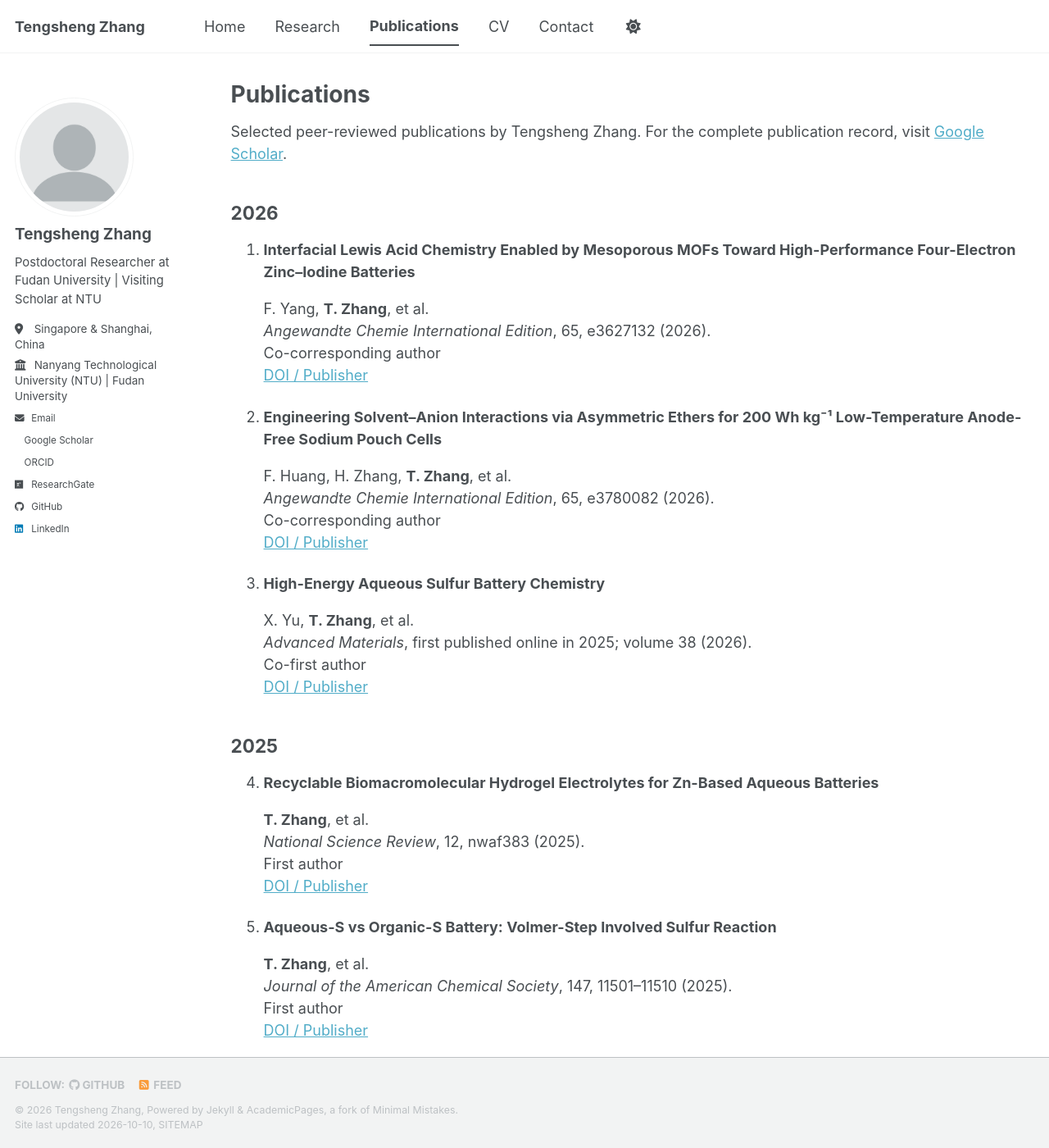
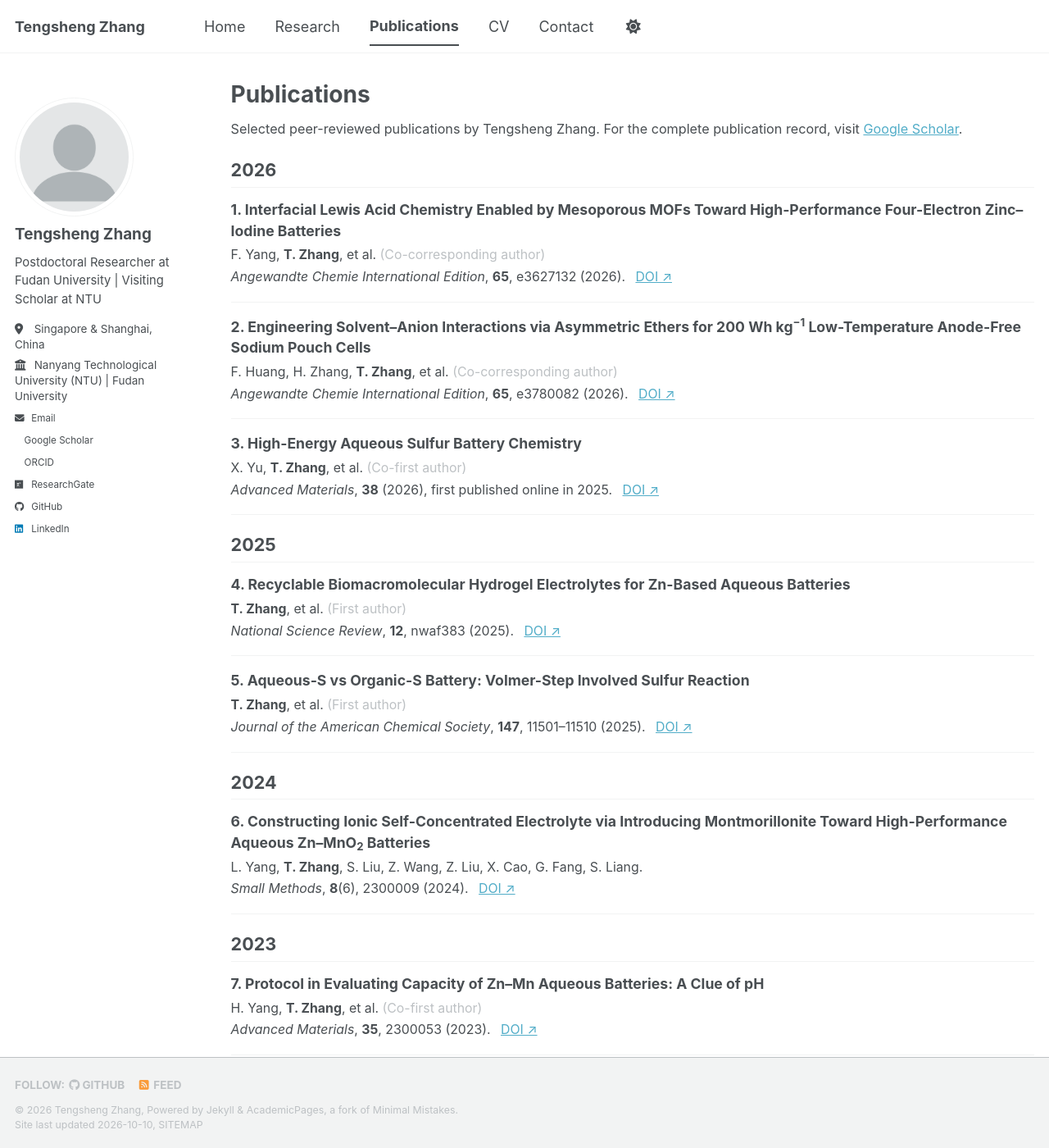
Before and after one commit to ryanzts/ryanzts.github.io, a Jekyll site: the page built from _pages/publications.html, in a window 1280 px wide and 1400 px high. Shown: the whole window at 82% size. Built offline with Jekyll 4.4.1, drawn with Linux system fonts in a browser that asks for light colours; a style sheet for code colours, icons or effects is not loaded; some of the changed text lies outside the part shown.

Commit message:
Update publications.html

```diff
--- a/_pages/publications.html
+++ b/_pages/publications.html
@@ -5,130 +5,240 @@ permalink: /publications/
 author_profile: true
 ---
 
-<p>
+<style>
+/* Compact Publications - Tengsheng Zhang */
+
+.compact-publications {
+  margin-top: 16px;
+}
+
+.compact-publications .pub-year {
+  font-size: 1.2em;
+  font-weight: 700;
+  margin: 24px 0 14px;
+  padding-bottom: 7px;
+  border-bottom: 1px solid var(--global-border-color, #e5e5e5);
+}
+
+.compact-publications .pub-entry {
+  margin: 0 0 17px;
+  padding: 0 0 15px;
+  border-bottom: 1px solid var(--global-border-color, #e5e5e5);
+}
+
+.compact-publications .pub-title {
+  font-size: 0.98em;
+  font-weight: 700;
+  line-height: 1.45;
+  margin: 0 0 5px !important;
+}
+
+.compact-publications .pub-entry p {
+  font-size: 0.88em;
+  line-height: 1.5;
+  margin: 3px 0 !important;
+  padding: 0 !important;
+}
+
+.compact-publications .pub-role {
+  color: var(--global-text-color-light, #777);
+}
+
+.compact-publications .pub-link {
+  margin-left: 8px;
+  white-space: nowrap;
+}
+
+.compact-publications .pub-intro {
+  margin: 0 0 18px !important;
+  font-size: 0.9em;
+  line-height: 1.6;
+}
+</style>
+
+<div class="compact-publications">
+
+<p class="pub-intro">
 Selected peer-reviewed publications by Tengsheng Zhang.
 For the complete publication record, visit
-<a href="https://scholar.google.com/citations?user=YnoVaL8AAAAJ">
-Google Scholar</a>.
+<a href="https://scholar.google.com/citations?user=YnoVaL8AAAAJ">Google Scholar</a>.
 </p>
 
-<h2>2026</h2>
-<ol>
-  <li>
-    <strong>Interfacial Lewis Acid Chemistry Enabled by Mesoporous MOFs Toward High-Performance Four-Electron Zinc–Iodine Batteries</strong>
-    <p>F. Yang, <strong>T. Zhang</strong>, et al.<br>
+<h2 class="pub-year">2026</h2>
+
+<div class="pub-entry">
+  <div class="pub-title">
+    1. Interfacial Lewis Acid Chemistry Enabled by Mesoporous MOFs Toward High-Performance Four-Electron Zinc–Iodine Batteries
+  </div>
+  <p>
+    F. Yang, <strong>T. Zhang</strong>, et al.
+    <span class="pub-role">(Co-corresponding author)</span>
+  </p>
+  <p>
     <em>Angewandte Chemie International Edition</em>,
-    65, e3627132 (2026).<br>
-    Co-corresponding author<br>
-    <a href="https://doi.org/10.1002/anie.3627132">DOI / Publisher</a></p>
-  </li>
+    <strong>65</strong>, e3627132 (2026).
+    <a class="pub-link" href="https://doi.org/10.1002/anie.3627132">DOI ↗</a>
+  </p>
+</div>
 
-  <li>
-    <strong>Engineering Solvent–Anion Interactions via Asymmetric Ethers for 200 Wh kg⁻¹ Low-Temperature Anode-Free Sodium Pouch Cells</strong>
-    <p>F. Huang, H. Zhang, <strong>T. Zhang</strong>, et al.<br>
+<div class="pub-entry">
+  <div class="pub-title">
+    2. Engineering Solvent–Anion Interactions via Asymmetric Ethers for 200 Wh kg<sup>−1</sup> Low-Temperature Anode-Free Sodium Pouch Cells
+  </div>
+  <p>
+    F. Huang, H. Zhang, <strong>T. Zhang</strong>, et al.
+    <span class="pub-role">(Co-corresponding author)</span>
+  </p>
+  <p>
     <em>Angewandte Chemie International Edition</em>,
-    65, e3780082 (2026).<br>
-    Co-corresponding author<br>
-    <a href="https://doi.org/10.1002/anie.3780082">DOI / Publisher</a></p>
-  </li>
+    <strong>65</strong>, e3780082 (2026).
+    <a class="pub-link" href="https://doi.org/10.1002/anie.3780082">DOI ↗</a>
+  </p>
+</div>
 
-  <li>
-    <strong>High-Energy Aqueous Sulfur Battery Chemistry</strong>
-    <p>X. Yu, <strong>T. Zhang</strong>, et al.<br>
+<div class="pub-entry">
+  <div class="pub-title">
+    3. High-Energy Aqueous Sulfur Battery Chemistry
+  </div>
+  <p>
+    X. Yu, <strong>T. Zhang</strong>, et al.
+    <span class="pub-role">(Co-first author)</span>
+  </p>
+  <p>
     <em>Advanced Materials</em>,
-    first published online in 2025; volume 38 (2026).<br>
-    Co-first author<br>
-    <a href="https://doi.org/10.1002/adma.202507561">DOI / Publisher</a></p>
-  </li>
-</ol>
+    <strong>38</strong> (2026), first published online in 2025.
+    <a class="pub-link" href="https://doi.org/10.1002/adma.202507561">DOI ↗</a>
+  </p>
+</div>
 
-<h2>2025</h2>
-<ol start="4">
-  <li>
-    <strong>Recyclable Biomacromolecular Hydrogel Electrolytes for Zn-Based Aqueous Batteries</strong>
-    <p><strong>T. Zhang</strong>, et al.<br>
+<h2 class="pub-year">2025</h2>
+
+<div class="pub-entry">
+  <div class="pub-title">
+    4. Recyclable Biomacromolecular Hydrogel Electrolytes for Zn-Based Aqueous Batteries
+  </div>
+  <p>
+    <strong>T. Zhang</strong>, et al.
+    <span class="pub-role">(First author)</span>
+  </p>
+  <p>
     <em>National Science Review</em>,
-    12, nwaf383 (2025).<br>
-    First author<br>
-    <a href="https://doi.org/10.1093/nsr/nwaf383">DOI / Publisher</a></p>
-  </li>
+    <strong>12</strong>, nwaf383 (2025).
+    <a class="pub-link" href="https://doi.org/10.1093/nsr/nwaf383">DOI ↗</a>
+  </p>
+</div>
 
-  <li>
-    <strong>Aqueous-S vs Organic-S Battery: Volmer-Step Involved Sulfur Reaction</strong>
-    <p><strong>T. Zhang</strong>, et al.<br>
+<div class="pub-entry">
+  <div class="pub-title">
+    5. Aqueous-S vs Organic-S Battery: Volmer-Step Involved Sulfur Reaction
+  </div>
+  <p>
+    <strong>T. Zhang</strong>, et al.
+    <span class="pub-role">(First author)</span>
+  </p>
+  <p>
     <em>Journal of the American Chemical Society</em>,
-    147, 11501–11510 (2025).<br>
-    First author<br>
-    <a href="https://doi.org/10.1021/jacs.5c01727">DOI / Publisher</a></p>
-  </li>
-</ol>
+    <strong>147</strong>, 11501–11510 (2025).
+    <a class="pub-link" href="https://doi.org/10.1021/jacs.5c01727">DOI ↗</a>
+  </p>
+</div>
 
-<h2>2024</h2>
-<ol start="6">
-  <li>
-    <strong>Constructing Ionic Self-Concentrated Electrolyte via Introducing Montmorillonite Toward High-Performance Aqueous Zn–MnO<sub>2</sub> Batteries</strong>
-    <p>
-      L. Yang, <strong>T. Zhang</strong>, S. Liu,
-      Z. Wang, Z. Liu, X. Cao, G. Fang, S. Liang.<br>
-      <em>Small Methods</em>,
-      <strong>8</strong>(6), 2300009 (2024).<br>
-      <a href="https://doi.org/10.1002/smtd.202300009">
-        DOI / Publisher
-      </a>
-    </p>
-  </li>
-</ol>
+<h2 class="pub-year">2024</h2>
 
-<h2>2023</h2>
-<ol start="6">
-  <li>
-    <strong>Protocol in Evaluating Capacity of Zn–Mn Aqueous Batteries: A Clue of pH</strong>
-    <p>H. Yang, <strong>T. Zhang</strong>, et al.<br>
+<div class="pub-entry">
+  <div class="pub-title">
+    6. Constructing Ionic Self-Concentrated Electrolyte via Introducing Montmorillonite Toward High-Performance Aqueous Zn–MnO<sub>2</sub> Batteries
+  </div>
+  <p>
+    L. Yang, <strong>T. Zhang</strong>, S. Liu,
+    Z. Wang, Z. Liu, X. Cao, G. Fang, S. Liang.
+  </p>
+  <p>
+    <em>Small Methods</em>,
+    <strong>8</strong>(6), 2300009 (2024).
+    <a class="pub-link" href="https://doi.org/10.1002/smtd.202300009">DOI ↗</a>
+  </p>
+</div>
+
+<h2 class="pub-year">2023</h2>
+
+<div class="pub-entry">
+  <div class="pub-title">
+    7. Protocol in Evaluating Capacity of Zn–Mn Aqueous Batteries: A Clue of pH
+  </div>
+  <p>
+    H. Yang, <strong>T. Zhang</strong>, et al.
+    <span class="pub-role">(Co-first author)</span>
+  </p>
+  <p>
     <em>Advanced Materials</em>,
-    35, 2300053 (2023).<br>
-    Co-first author<br>
-    <a href="https://doi.org/10.1002/adma.202300053">DOI / Publisher</a></p>
-  </li>
-</ol>
+    <strong>35</strong>, 2300053 (2023).
+    <a class="pub-link" href="https://doi.org/10.1002/adma.202300053">DOI ↗</a>
+  </p>
+</div>
 
-<h2>2022</h2>
-<ol start="7">
-  <li>
-    <strong>Redox Mediator Chemistry Regulated Aqueous Batteries: Insights into Mechanisms and Prospects</strong>
-    <p><strong>T. Zhang</strong>, et al.<br>
+<h2 class="pub-year">2022</h2>
+
+<div class="pub-entry">
+  <div class="pub-title">
+    8. Redox Mediator Chemistry Regulated Aqueous Batteries: Insights into Mechanisms and Prospects
+  </div>
+  <p>
+    <strong>T. Zhang</strong>, et al.
+    <span class="pub-role">(First author)</span>
+  </p>
+  <p>
     <em>CCS Chemistry</em>,
-    4, 2874–2887 (2022).<br>
-    First author<br>
-    <a href="https://doi.org/10.31635/ccschem.022.202202125">DOI / Publisher</a></p>
-  </li>
+    <strong>4</strong>, 2874–2887 (2022).
+    <a class="pub-link" href="https://doi.org/10.31635/ccschem.022.202202125">DOI ↗</a>
+  </p>
+</div>
 
-  <li>
-    <strong>A Solid-to-Solid Metallic Conversion Electrochemistry Toward 91% Zinc Utilization for Sustainable Aqueous Batteries</strong>
-    <p>Z. Hou, <strong>T. Zhang</strong>, et al.<br>
+<div class="pub-entry">
+  <div class="pub-title">
+    9. A Solid-to-Solid Metallic Conversion Electrochemistry Toward 91% Zinc Utilization for Sustainable Aqueous Batteries
+  </div>
+  <p>
+    Z. Hou, <strong>T. Zhang</strong>, et al.
+    <span class="pub-role">(Co-first author)</span>
+  </p>
+  <p>
     <em>Science Advances</em>,
-    8, eabp8960 (2022).<br>
-    Co-first author<br>
-    <a href="https://doi.org/10.1126/sciadv.abp8960">DOI / Publisher</a></p>
-  </li>
-</ol>
+    <strong>8</strong>, eabp8960 (2022).
+    <a class="pub-link" href="https://doi.org/10.1126/sciadv.abp8960">DOI ↗</a>
+  </p>
+</div>
 
-<h2>2020</h2>
-<ol start="9">
-  <li>
-    <strong>Fundamentals and Perspectives in Developing Zinc-Ion Battery Electrolytes: A Comprehensive Review</strong>
-    <p><strong>T. Zhang</strong>, et al.<br>
+<h2 class="pub-year">2020</h2>
+
+<div class="pub-entry">
+  <div class="pub-title">
+    10. Fundamentals and Perspectives in Developing Zinc-Ion Battery Electrolytes: A Comprehensive Review
+  </div>
+  <p>
+    <strong>T. Zhang</strong>, et al.
+    <span class="pub-role">(First author)</span>
+  </p>
+  <p>
     <em>Energy &amp; Environmental Science</em>,
-    13, 4625–4665 (2020).<br>
-    First author<br>
-    <a href="https://doi.org/10.1039/D0EE02620D">DOI / Publisher</a></p>
-  </li>
+    <strong>13</strong>, 4625–4665 (2020).
+    <a class="pub-link" href="https://doi.org/10.1039/D0EE02620D">DOI ↗</a>
+  </p>
+</div>
 
-  <li>
-    <strong>Electrochemical Activation of Manganese-Based Cathode in Aqueous Zinc-Ion Electrolyte</strong>
-    <p><strong>T. Zhang</strong>, et al.<br>
+<div class="pub-entry">
+  <div class="pub-title">
+    11. Electrochemical Activation of Manganese-Based Cathode in Aqueous Zinc-Ion Electrolyte
+  </div>
+  <p>
+    <strong>T. Zhang</strong>, et al.
+    <span class="pub-role">(First author)</span>
+  </p>
+  <p>
     <em>Advanced Functional Materials</em>,
-    30, 2002711 (2020).<br>
-    First author<br>
-    <a href="https://doi.org/10.1002/adfm.202002711">DOI / Publisher</a></p>
-  </li>
-</ol>
+    <strong>30</strong>, 2002711 (2020).
+    <a class="pub-link" href="https://doi.org/10.1002/adfm.202002711">DOI ↗</a>
+  </p>
+</div>
+
+</div>
```
